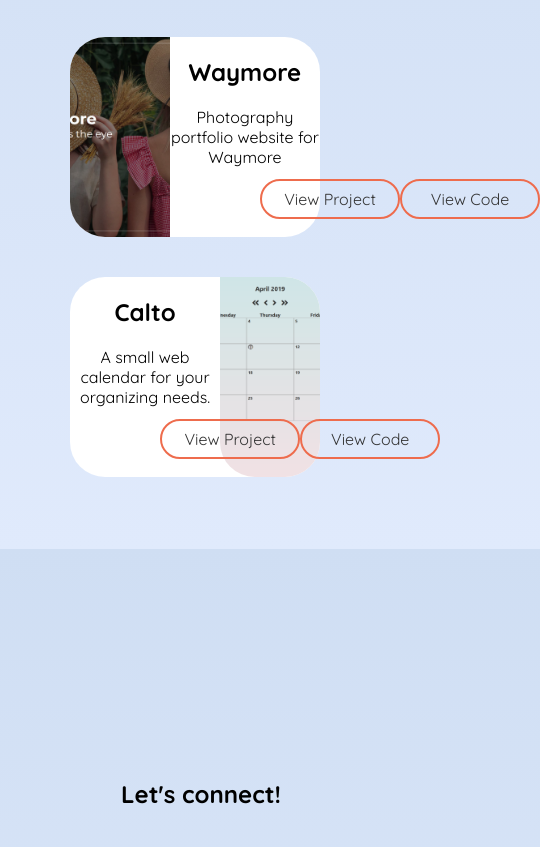
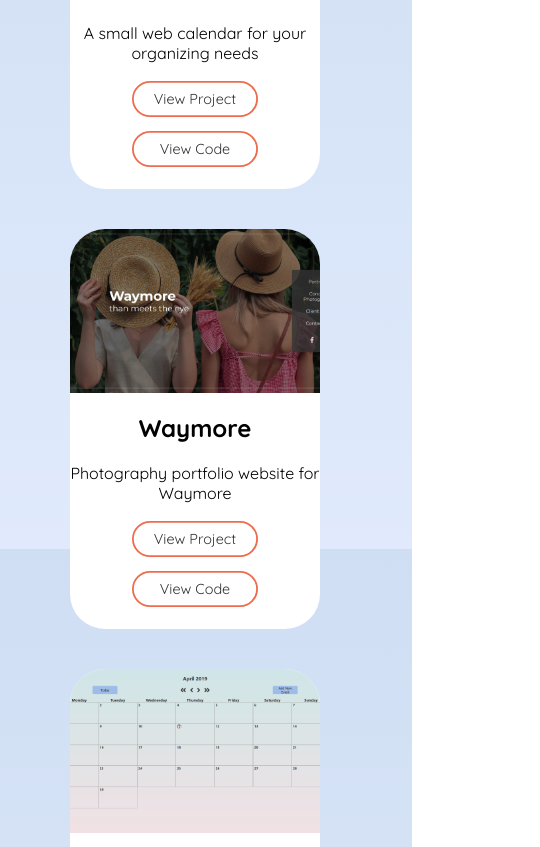
Before and after one commit to EugenVolosciuc/eugenvolosciuc.github.io, a plain HTML site: page index.html in a window 390 px wide. Shown: the part 1139-1986 px from the top of the page, 540 px wide, since content can reach past the window. Drawn offline with Linux system fonts and the light colour scheme.

Commit message:
Added media queries, fixed scrolling and View Work button

```diff
--- a/app.js
+++ b/app.js
@@ -0,0 +1,9 @@
+const anchors = document.getElementsByClassName("smooth-scroll");
+
+[].forEach.call(anchors, anchor => {
+    anchor.addEventListener('click', function () {
+        document.querySelector(this.getAttribute('href')).scrollIntoView({
+            behavior: 'smooth'
+        });
+    });
+});
--- a/index.html
+++ b/index.html
@@ -17,9 +17,9 @@
         <header>
             <nav class="navbar">
                 <ul>
-                    <li><a href="#about">About</a></li>
-                    <li><a href="#work">Work</a></li>
-                    <li><a href="#contact">Contact</a></li>
+                    <li><a class="smooth-scroll" href="#about">About</a></li>
+                    <li><a class="smooth-scroll" href="#work">Work</a></li>
+                    <li><a class="smooth-scroll" href="#contact">Contact</a></li>
                 </ul>
             </nav>
         </header>
@@ -47,8 +47,9 @@
                         <p class="project-description">A small web calendar for your organizing needs</p>
                     </div>
                     <div class="buttons">
-                        <a class="button" href="#">View Project</a>
-                        <a class="button" href="#">View Code</a>
+                        <a class="button" href="https://eugenvolosciuc.github.io/Calto/" target="_blank">View
+                            Project</a>
+                        <a class="button" href="https://github.com/EugenVolosciuc/Calto" target="_blank">View Code</a>
                     </div>
                 </div>
                 <!-- Second Project -->
@@ -61,8 +62,9 @@
                         <p class="project-description">Photography portfolio website for Waymore</p>
                     </div>
                     <div class="buttons">
-                        <a class="button" href="#">View Project</a>
-                        <a class="button" href="#">View Code</a>
+                        <a class="button" href="https://eugenvolosciuc.github.io/Waymore/" target="_blank">View
+                            Project</a>
+                        <a class="button" href="https://github.com/EugenVolosciuc/Waymore" target="_blank">View Code</a>
                     </div>
                 </div>
                 <!-- Third Project -->
@@ -75,8 +77,8 @@
                         <p class="project-description">A small web calendar for your organizing needs.</p>
                     </div>
                     <div class="buttons">
-                        <a class="button" href="#">View Project</a>
-                        <a class="button" href="#">View Code</a>
+                        <a class="button" href="#" target="_blank">View Project</a>
+                        <a class="button" href="#" target="_blank">View Code</a>
                     </div>
                 </div>
             </div>
@@ -87,11 +89,13 @@
                 <a class="fab fa-linkedin fa-3x" href="https://www.linkedin.com/in/eugen-volo%C5%9Fciuc-3619a8114/"
                     target="_blank"></a>
                 <a class="fab fa-github-square fa-3x" href="https://github.com/EugenVolosciuc" target="_blank"></a>
-                <a href="mailto:volosciuc.eugen@gmai" class="fas fa-envelope fa-3x"></a>
-                <a class="fas fa-file fa-3x" target="_blank"></a>
+                <a href="mailto:volosciuc.eugen@gmail.com" class="fas fa-envelope fa-3x"></a>
+                <a href="https://drive.google.com/file/d/1mg7Qa8Pd706NuyU3u8eXds518B-i2Zl4/view?usp=sharing"
+                    class="fas fa-file fa-3x" target="_blank"></a>
             </div>
         </section>
     </div>
+    <script src="app.js"></script>
 </body>
 
 </html>
--- a/style.css
+++ b/style.css
@@ -6,14 +6,11 @@
 }
 
 body, html {
-    width: 100%;
+    width: 100vw;
     height: 100%;
     margin: 0;
     padding: 0;
     font-family: 'Quicksand', sans-serif;
-}
-
-html {
     scroll-behavior: smooth;
 }
 
@@ -25,8 +22,8 @@ body {
     background-attachment: fixed;
     overflow-x: hidden;
     overflow-y: scroll;
-    /* scrollbar-width: none; Firefox */
-    /* -ms-overflow-style: none;  IE 10+ */
+    scrollbar-width: none; /* Firefox */
+    -ms-overflow-style: none; /*  IE 10+ */
 }
 
 body::-webkit-scrollbar {
@@ -36,9 +33,9 @@ body::-webkit-scrollbar {
 
 .container {
     position: relative;
-    top: -20px;
+    /* top: -20px; */
     left: 0;
-    margin: 0 auto 30px auto;
+    margin: 0 auto;
     width: 80%;
 }
 
@@ -56,7 +53,7 @@ li {
 .button {
     text-align: center;
     width: 120px;
-    transition: all 0.7s;
+    transition: all 0.5s;
     background-color: transparent;
     border: 2px var(--secondary-color) solid;
     border-radius: 25px;
@@ -67,6 +64,22 @@ li {
     background-color: var(--secondary-color);
     border: none;
     color: #fff;
+}
+
+#about:before, #work:before{
+    display: block;
+    content: " ";
+    height: 70px;  /* Give height of your fixed element */
+    margin-top: -70px; /* Give negative margin of your fixed element */
+    visibility: hidden;
+}
+
+#contact:before {
+    display: block;
+    content: " ";
+    height: 130px;  /* Give height of your fixed element */
+    margin-top: -70px; /* Give negative margin of your fixed element */
+    visibility: hidden;
 }
 
 /* Header */
@@ -117,23 +130,19 @@ header {
     color: var(--secondary-color);
 }
 
-/* Nav links */
-#about, #work, #contact {
-    padding-top: 70px;
-    margin-top: -70px;
-    display: inline-block; /* required for webkit browsers */
-}
 
 /* About */
 #about {
+    position: relative;
     width: 100%;
-    height: 105vh;
+    height: 110vh;
 }
 
 #about > div {
+    position: absolute;
     top: 50%;
-    /* left: 50%; */
-    transform: translateY(360%);
+    left: 50%;
+    transform: translate(-50%, -50%);
     text-align: center;
 }
 
@@ -157,19 +166,19 @@ header {
     margin-top: 10px;
     opacity: 0;
     animation:
-        typing-h2 2.5s 1.5s steps(35, end) forwards,
+        typing-h2 2.6s 1.5s steps(35, end) forwards,
         blink-caret .75s step-end infinite;
 }
 
 /* The typing effect */
 @keyframes typing-h1 {
     from { width: 0 }
-    to { width: 20% }
+    to { width: 50% }
   }
 
 @keyframes typing-h2 {
     from { width: 0; opacity: 1;}
-    to { width: 35%; opacity: 1; }
+    to { width: 100%; opacity: 1; }
   }
 
 /* The typewriter cursor effect */
@@ -179,10 +188,10 @@ header {
 }
 
 #about .button {
-    position: relative;
-    top: 75%;
-    left: 45%;
-    transform: translate(-50%, -50%);
+    position: absolute;
+    top: 90%;
+    left: 50%;
+    transform: translate(-50%, -90%);
 }
 
 /* Work */
@@ -245,7 +254,7 @@ header {
 }
 
 .right .img-container img {
-    border-radius: 0 35px 35px ;
+    border-radius: 0 35px 35px 0;
 }
 
 .project-info {
@@ -256,9 +265,8 @@ header {
 .buttons {
     grid-area: buttons;
     display: grid;
-    grid-template-columns: 2fr;
-    grid-auto-rows: 1fr;
     align-items: center;
+    justify-items: center;
     padding-bottom: 10px;
 }
 
@@ -267,37 +275,29 @@ header {
 }
 
 .buttons .button:first-child {
-    justify-self: start;
-    margin-left: 90px;
     grid-column: 1 / 2;
 }
 
 .buttons .button:nth-child(2) {
-    justify-self: end;
-    margin-right: 90px;
     grid-column: 2 / 3;
 }
 
-
 /* Contact */
 #contact {
+    position: relative;
     width: 100%;
-    height: calc(100vh - 120px);
-}
-
-#contact > h1 {
-    text-align: center;
-    margin-bottom: 20px;
+    height: 100vh;
 }
 
 #contact div {
     width: 50%;
     margin: 0 auto;
-    position: relative;
+    position: absolute;
     top: 50%;
-    transform: translateY(-50%);
+    left: 50%;
+    transform: translate(-50%, -50%);
     display: grid;
-    grid-template-columns: repeat(4, 1fr);
+    grid-template-columns: repeat(4, minmax(50px, 1fr));
     grid-template-rows: repeat(2, 1fr);
     grid-row-gap: 20px;
     justify-items: center;
@@ -330,6 +330,99 @@ header {
 
 #contact .fa-linkedin:hover, #contact .fa-github-square:hover, #contact .fa-envelope:hover, #contact .fa-file:hover{
     color: var(--secondary-color);
-    transition: all 0.7s;
+    transition: all 0.5s;
     transform: scale(1.1);
 }
+
+@media (max-width: 1300px) {
+    .showcase {
+        display: grid;
+        grid-template-columns: 1fr 1fr;
+        justify-items: center;
+    }
+
+    .left, .right {
+        grid-template-areas: none;
+    }
+
+    .card {
+        background-color: #fff;
+        border-radius: 35px;
+        width: 80%;
+        height: 400px;
+        display: grid;
+        grid-template-columns: repeat(5, 1fr);
+        grid-template-rows: repeat(3, 1fr);
+        grid-template-areas:
+            "img img img img img"
+            "img img img img img"
+            "img img img img img"
+            "info info info info info"
+            "info info info info info"
+            "buttons buttons buttons buttons buttons"
+    }
+
+    .img-container {
+        width: 100%;
+        height: 100%;
+        grid-area: img;
+    }
+
+    .img-container img {
+        object-fit: cover;
+        width: 100%;
+        height: 100%;
+    }
+
+    .left .img-container img, .right .img-container img {
+        border-radius: 0;
+    }
+
+    .card .img-container img {
+        border-radius: 35px 35px 0 0;
+    }
+
+    .project-info {
+        grid-area: info;
+        text-align: center;
+    }
+
+    .buttons {
+        grid-area: buttons;
+        width: 100%;
+        display: grid;
+        grid-template-columns: 1fr 1fr;
+        align-items: center;
+        justify-items: center;
+        padding-bottom: 10px;
+    }
+
+    .buttons .button {
+        margin-bottom: 10px;
+    }
+}
+
+@media (max-width: 1050px) {
+    .buttons {
+        grid-template-columns: 1fr;
+        grid-template-rows: 1fr 1fr;
+    }
+
+    .buttons .button {
+        transform: scale(0.9);
+    }
+
+    .buttons .button:first-child {
+        grid-column: 1 / 2;
+    }
+
+    .buttons .button:nth-child(2) {
+        grid-column: 1 / 2;
+    }
+}
+
+@media (max-width: 650px) {
+    .showcase {
+        grid-template-columns: 1fr;
+    }
+}
```
Also changed, not shown: 1 other file.
